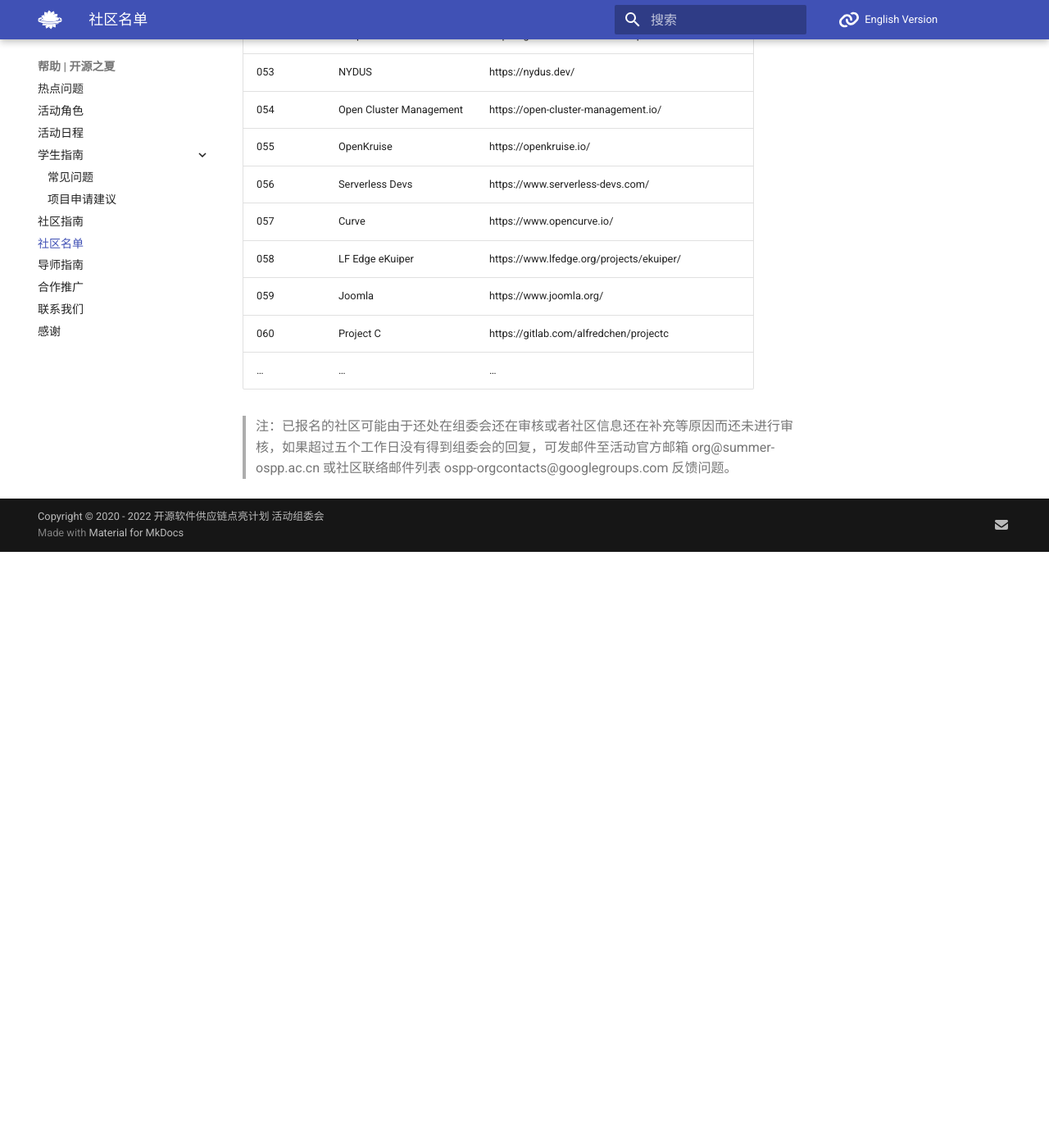
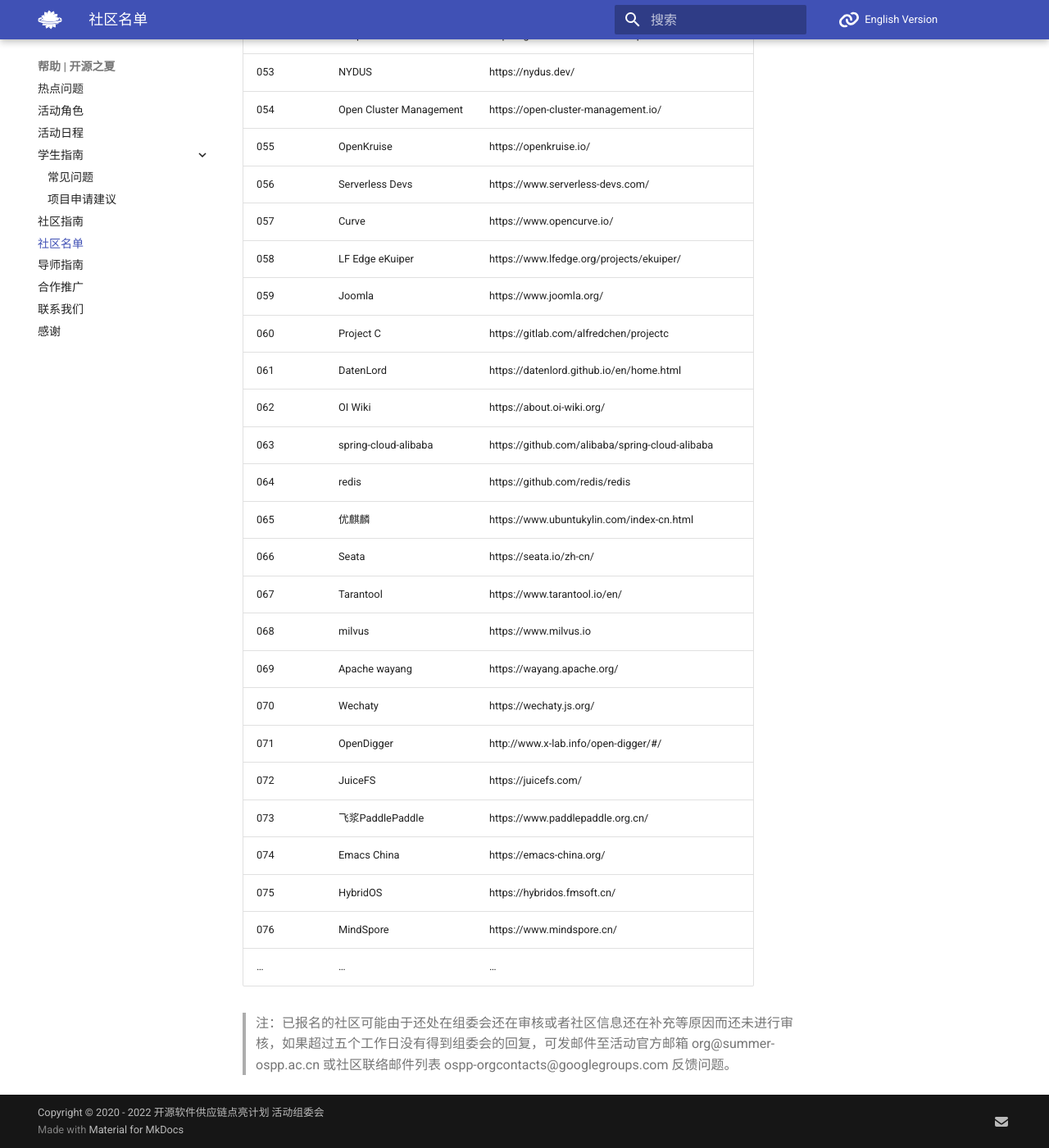
Before and after one commit to summer-ospp/help, an MkDocs documentation site: the page built from docs/communities-list.md, in a window 1280 px wide and 1400 px high, scrolled down 2633 px. Shown: the whole window at 82% size. Built offline with MkDocs 1.6.1 and Material for MkDocs 9.7.7, drawn with Linux system fonts in a browser that asks for light colours; comment, search, counter and statistics services are not loaded; before the commit the page ends 3306 px from its top, so only the background shows below that.

Commit message:
Update communities-list.md

```diff
--- a/docs/communities-list.md
+++ b/docs/communities-list.md
@@ -66,7 +66,22 @@
 | 058  | LF Edge eKuiper | https://www.lfedge.org/projects/ekuiper/ |
 | 059  | Joomla | https://www.joomla.org/ |
 | 060  | Project C | https://gitlab.com/alfredchen/projectc |
+| 061  | DatenLord | https://datenlord.github.io/en/home.html |
+| 062  | OI Wiki | https://about.oi-wiki.org/ |
+| 063  | spring-cloud-alibaba | https://github.com/alibaba/spring-cloud-alibaba |
+| 064  | redis | https://github.com/redis/redis |
+| 065  | 优麒麟 | https://www.ubuntukylin.com/index-cn.html |
+| 066  | Seata | https://seata.io/zh-cn/ |
+| 067  | Tarantool | https://www.tarantool.io/en/ |
+| 068  | milvus | https://www.milvus.io |
+| 069  | Apache wayang | https://wayang.apache.org/ |
+| 070  | Wechaty | https://wechaty.js.org/ |
+| 071  | OpenDigger | http://www.x-lab.info/open-digger/#/ |
+| 072  | JuiceFS | https://juicefs.com/ |
+| 073  | 飞浆PaddlePaddle | https://www.paddlepaddle.org.cn/ |
+| 074  | Emacs China | https://emacs-china.org/ |
+| 075  | HybridOS | https://hybridos.fmsoft.cn/ |
+| 076  | MindSpore | https://www.mindspore.cn/ |
 | … | … | …  |
 
-
 > 注：已报名的社区可能由于还处在组委会还在审核或者社区信息还在补充等原因而还未进行审核，如果超过五个工作日没有得到组委会的回复，可发邮件至活动官方邮箱 org@summer-ospp.ac.cn 或社区联络邮件列表 ospp-orgcontacts@googlegroups.com 反馈问题。
```
